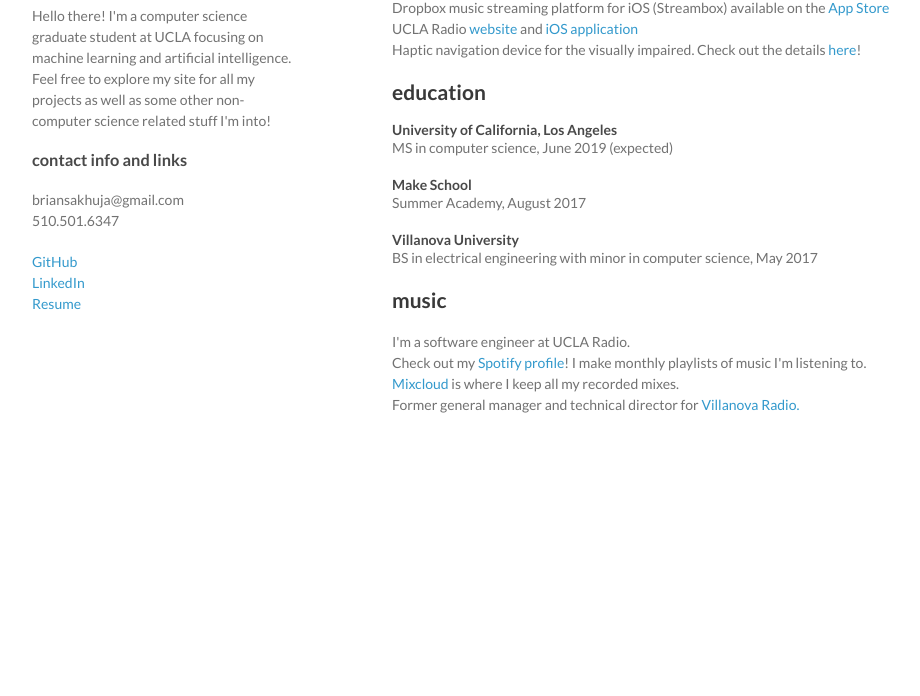
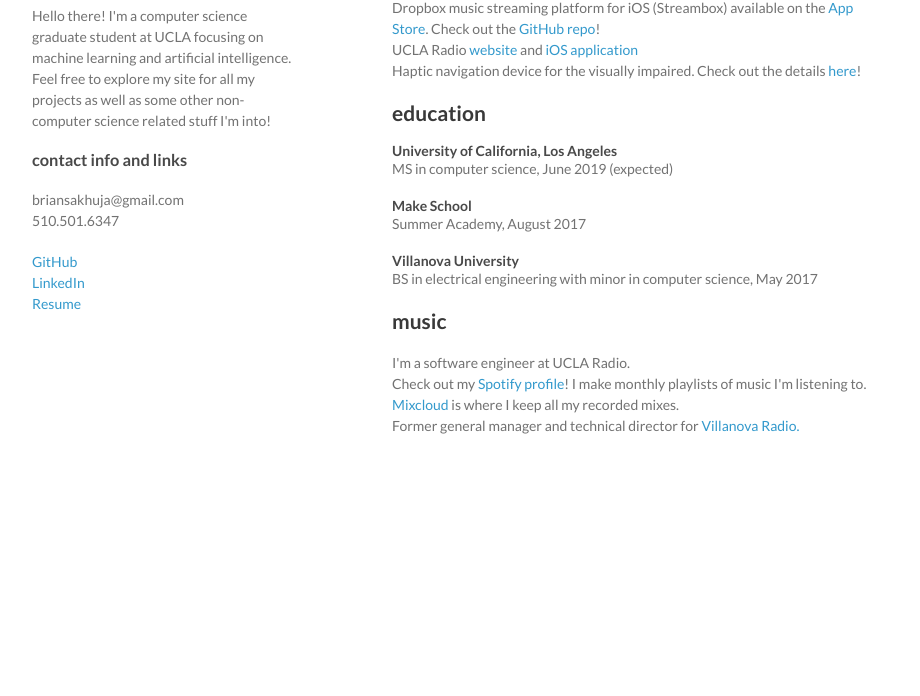
Before and after one commit to bsakhuja/bsakhuja.github.io, a plain HTML site: page index.html in a window 1280 px wide. Shown: the part 104-800 px from the top of the page, without its empty margins (178-1098 px from the left). Drawn offline with Linux system fonts and the light colour scheme.

Commit message:
added info about streambox github repo

```diff
--- a/index.html
+++ b/index.html
@@ -38,7 +38,7 @@
       </h2>
 
       <p>
-        Dropbox music streaming platform for iOS (Streambox) available on the <a href="https://itunes.apple.com/us/app/streambox-play-organize-your-songs-on-dropbox/id1268798230?ls=1&mt=8">App Store</a><br />
+        Dropbox music streaming platform for iOS (Streambox) available on the <a href="https://itunes.apple.com/us/app/streambox-play-organize-your-songs-on-dropbox/id1268798230?ls=1&mt=8">App Store</a>.  Check out the <a href="https://github.com/bsakhuja/Streambox">GitHub repo</a>!<br />
         UCLA Radio <a href="http://www.uclaradio.com">website</a> and <a href="https://itunes.apple.com/us/app/ucla-radio/id420784130?mt=8">iOS application</a><br />
         Haptic navigation device for the visually impaired. Check out the details <a href="https://bsakhuja.github.io/projects/haptic-device.html">here</a>!
       </p>
```
